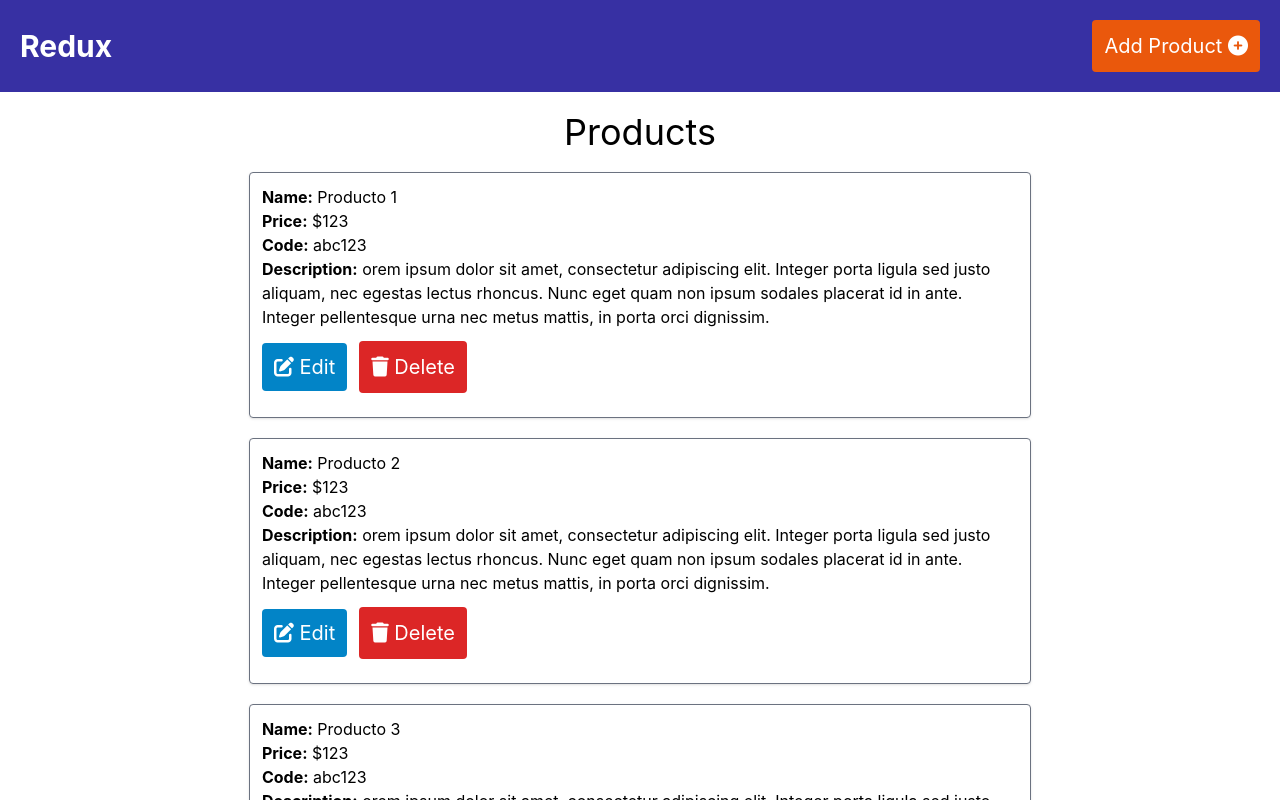
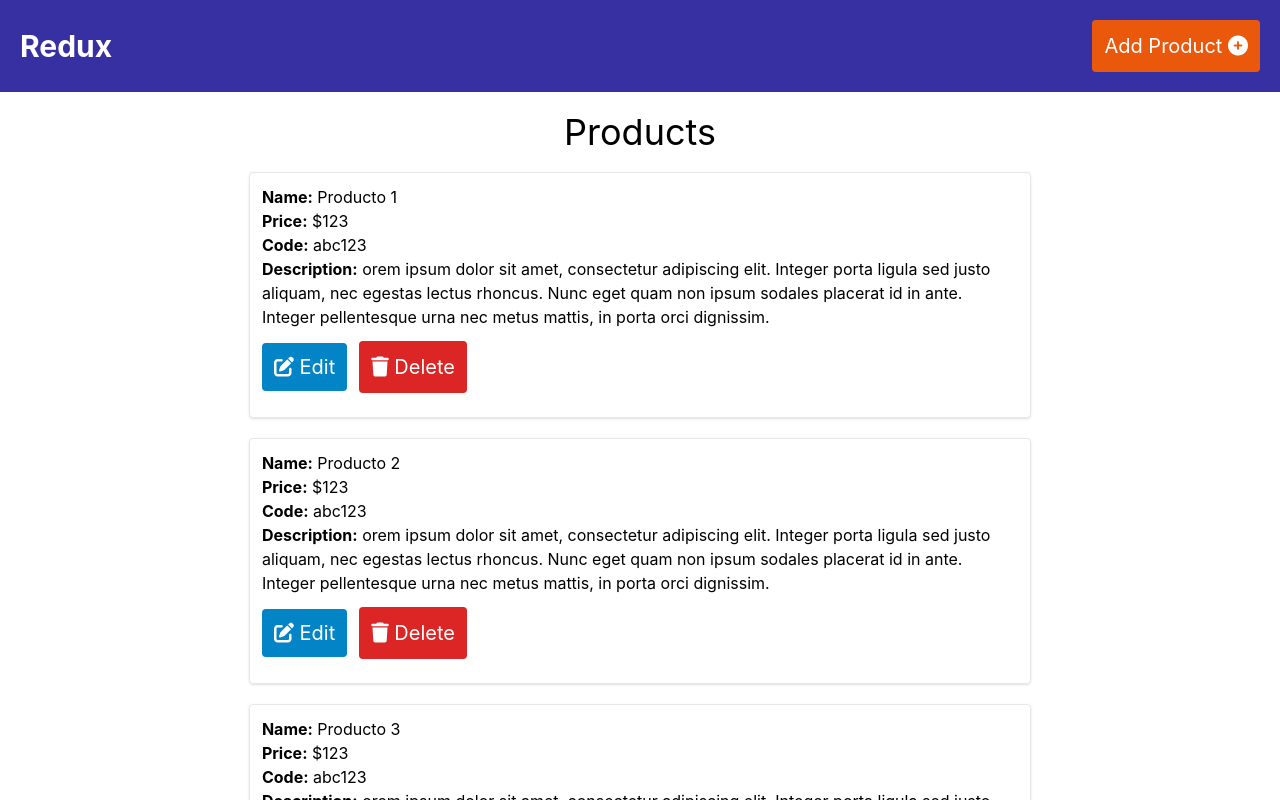
Before and after one commit to lautarojlopez/redux-products, a Next.js app: page / in a window 1280 px wide. Shown: the top 800 px of the page. Built offline with nearby package versions, Linux system fonts and the light colour scheme; data requests are answered from the project's data file.

Commit message:
Styles to Product component

```diff
--- a/components/Product.jsx
+++ b/components/Product.jsx
@@ -14,7 +14,7 @@ const Product = ({product}) => {
     }
 
     return (
-        <div className='my-5 shadow rounded border border-gray-500 p-3'>
+        <div className='my-5 shadow rounded border border-gray-200 p-3'>
             <p><span className='font-bold'>Name:</span> {name}</p>
             <p><span className='font-bold'>Price:</span> ${price}</p>
             <p><span className='font-bold'>Code:</span> {code}</p>
```
